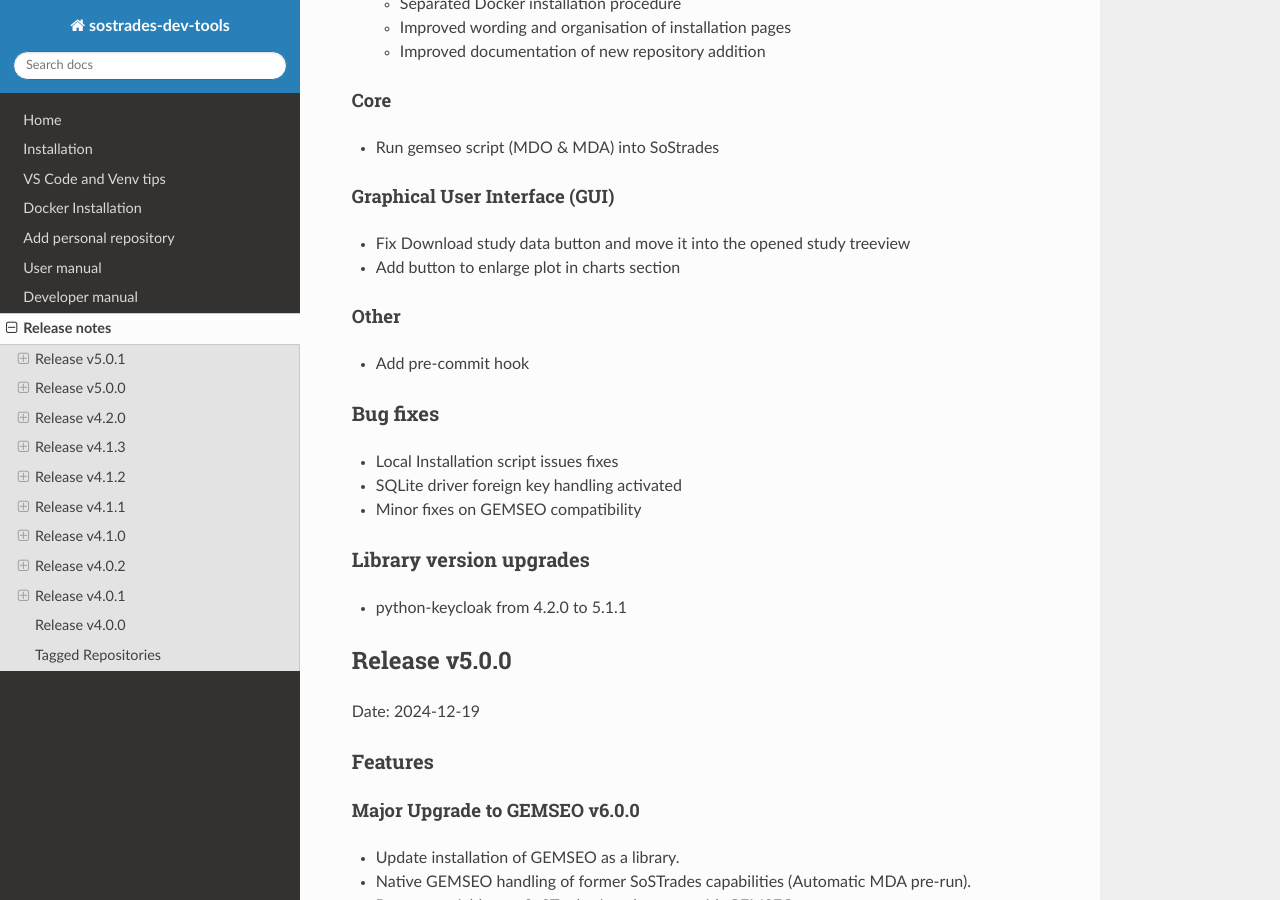
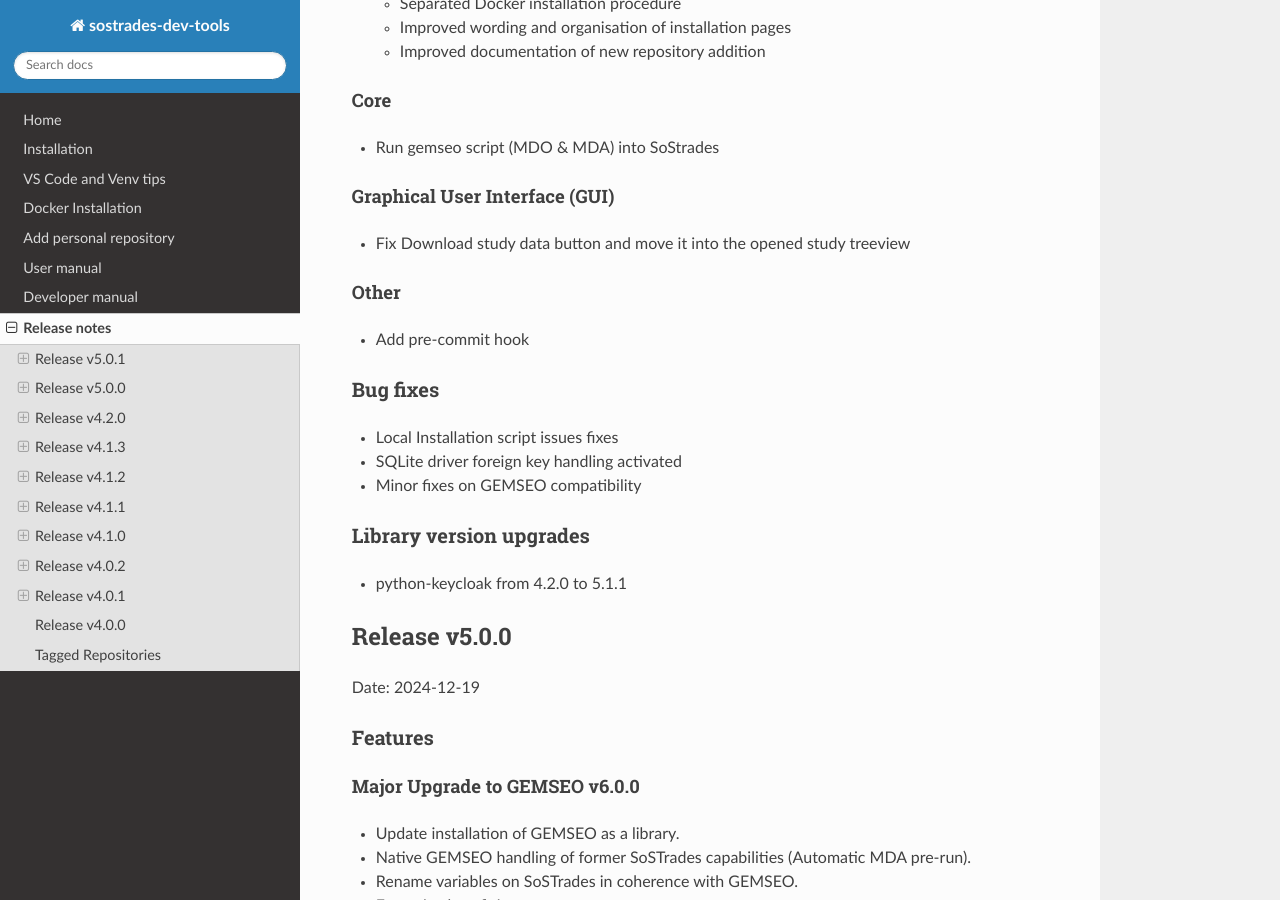
Before and after one commit to os-climate/sostrades-dev-tools, a Sphinx documentation site: the page built from docs/source/release-notes.md, in a window 1280 px wide and 900 px high, scrolled down 490 px. Built offline with Sphinx 7.4.7 and the Read the Docs theme 3.1.0, drawn with Linux system fonts in a browser that asks for light colours.

Commit message:
Fixed release note

```diff
--- a/docs/source/release-notes.md
+++ b/docs/source/release-notes.md
@@ -21,7 +21,6 @@ Date: 2025-01-21
 
 #### Graphical User Interface (GUI)
 - Fix Download study data button and move it into the opened study treeview
-- Add button to enlarge plot in charts section
 
 #### Other
 - Add pre-commit hook
```
